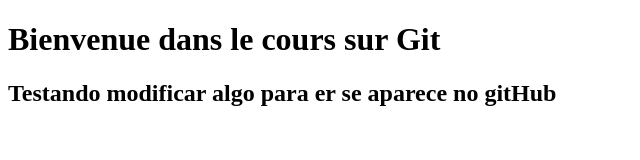
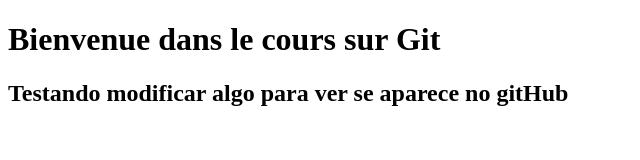
Before and after one commit to rodriguesyasmin/ProjetEnvironnement, a plain HTML site: page index.html in a window 1280 px wide. Shown: the whole page, without its empty margins (0-640 px from the left). Drawn offline with Linux system fonts and the light colour scheme.

Commit message:
Update index.html
correcao fera

```diff
--- a/index.html
+++ b/index.html
@@ -7,6 +7,6 @@
 </head>
 <body>
     <h1>Bienvenue dans le cours sur Git</h1>
-    <h2>Testando modificar algo para er se aparece no gitHub</h2>
+    <h2>Testando modificar algo para ver se aparece no gitHub</h2>
 </body>
 </html>
```
